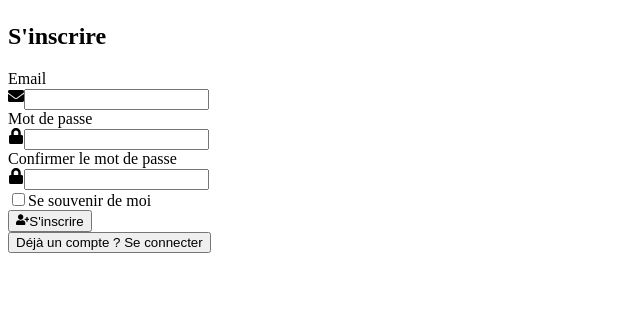
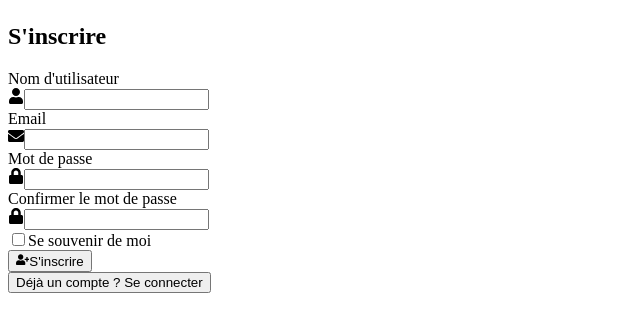
Before and after one commit to michel-DC/Project-Manager-main, a Next.js app: page /Login in a window 1280 px wide. Both pictures are taken after a click on the button "Pas encore de compte ? S'inscrire". Shown: the part 309-631 px from the top of the page, without its empty margins (0-640 px from the left). Built offline with nearby package versions, Linux system fonts and the light colour scheme.

Commit message:
Enhance Login page with username field and improved background image handling

```diff
--- a/src/pages/Login.tsx
+++ b/src/pages/Login.tsx
@@ -3,6 +3,7 @@ import {
   FaEnvelope,
   FaLock,
   FaUserPlus,
+  FaUser,
   //   FaGoogle,
   //   FaFacebook,
   //   FaApple,
@@ -12,6 +13,7 @@ import {
 const Login: React.FC = () => {
   const [isLogin, setIsLogin] = useState(true);
   const [formData, setFormData] = useState({
+    username: "",
     email: "",
     password: "",
     confirmPassword: "",
@@ -22,6 +24,12 @@ const Login: React.FC = () => {
     e.preventDefault();
     // Handle login/register logic here
     console.log(formData);
+    if (isLogin) {
+      // Handle login logic here
+    } else {
+      // Handle register logic here
+      // ici c'est pour les backend donc pas mon problème
+    }
   };
 
   const handleChange = (e: React.ChangeEvent<HTMLInputElement>) => {
@@ -35,11 +43,9 @@ const Login: React.FC = () => {
 
   return (
     <div className="min-h-screen bg-gray-200 flex items-center justify-center">
-      {/* fix this part, when the bg image is set all elements under dosen't work
-      anymore */}
-      <div className="absolute inset-2 overflow-hidden">
+      <div className="absolute z-1 pointer-events-none">
         <img
-          className="w-full h-full opacity-50"
+          className="w-full h-full object-cover opacity-50"
           src="https://cdn.rareblocks.xyz/collection/clarity/images/hero/1/background-pattern.png"
           alt=""
         />
@@ -50,6 +56,31 @@ const Login: React.FC = () => {
         </h2>
 
         <form onSubmit={handleSubmit} className="space-y-6">
+
+        {!isLogin && (
+            <div className="mb-4">
+              <label
+                htmlFor="username"
+                className="block text-gray-700 font-medium mb-2"
+              >
+                Nom d'utilisateur
+              </label>
+              <div className="relative">
+                <FaUser className="absolute left-3 top-1/2 transform -translate-y-1/2 text-gray-500" />
+                <input
+                  type="text"
+                  id="username"
+                  name="username"
+                  value={formData.username}
+                  onChange={handleChange}
+                  className="w-full pl-10 px-4 py-2 text-gray-800 border rounded-lg focus:outline-none focus:ring-2 focus:ring-gray-900"
+                  required
+                />
+              </div>
+            </div>
+          )}
+
+
           <div>
             <label
               htmlFor="email"
@@ -161,27 +192,6 @@ const Login: React.FC = () => {
           </button>
         </div>
 
-        {/* <div className="mt-6 text-center">
-          <p className="text-gray-600 mb-2">Ou connectez-vous avec</p>
-          <div className="flex justify-center space-x-4">
-            <button className="flex items-center bg-red-500 text-white px-4 py-2 rounded-lg hover:bg-red-600">
-              <FaGoogle className="mr-2" />
-              Google
-            </button>
-            <button className="flex items-center bg-blue-600 text-white px-4 py-2 rounded-lg hover:bg-blue-700">
-              <FaFacebook className="mr-2" />
-              Facebook
-            </button>
-            <button className="flex items-center bg-black text-white px-4 py-2 rounded-lg hover:bg-gray-800">
-              <FaApple className="mr-2" />
-              Apple
-            </button>
-            <button className="flex items-center bg-blue-800 text-white px-4 py-2 rounded-lg hover:bg-blue-900">
-              <FaMicrosoft className="mr-2" />
-              Microsoft
-            </button>
-          </div>
-        </div> */}
       </div>
     </div>
   );
```
